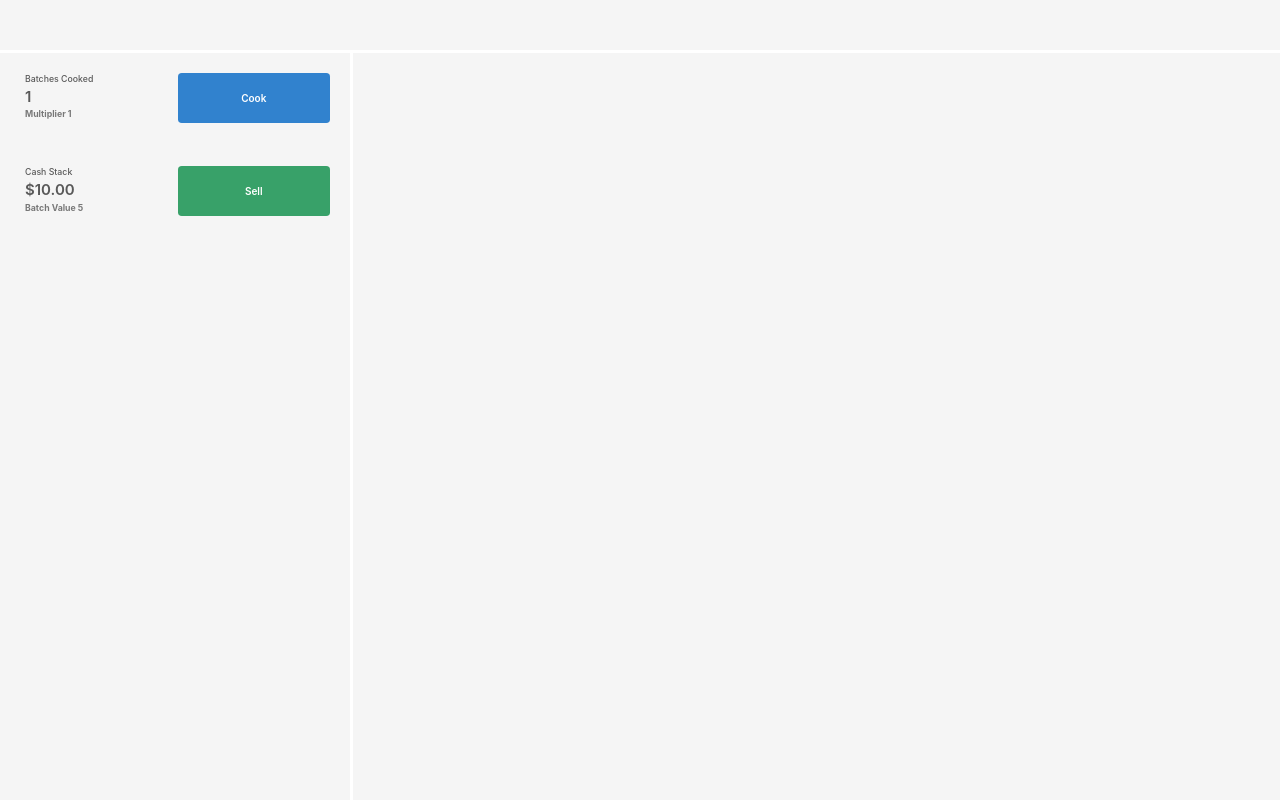
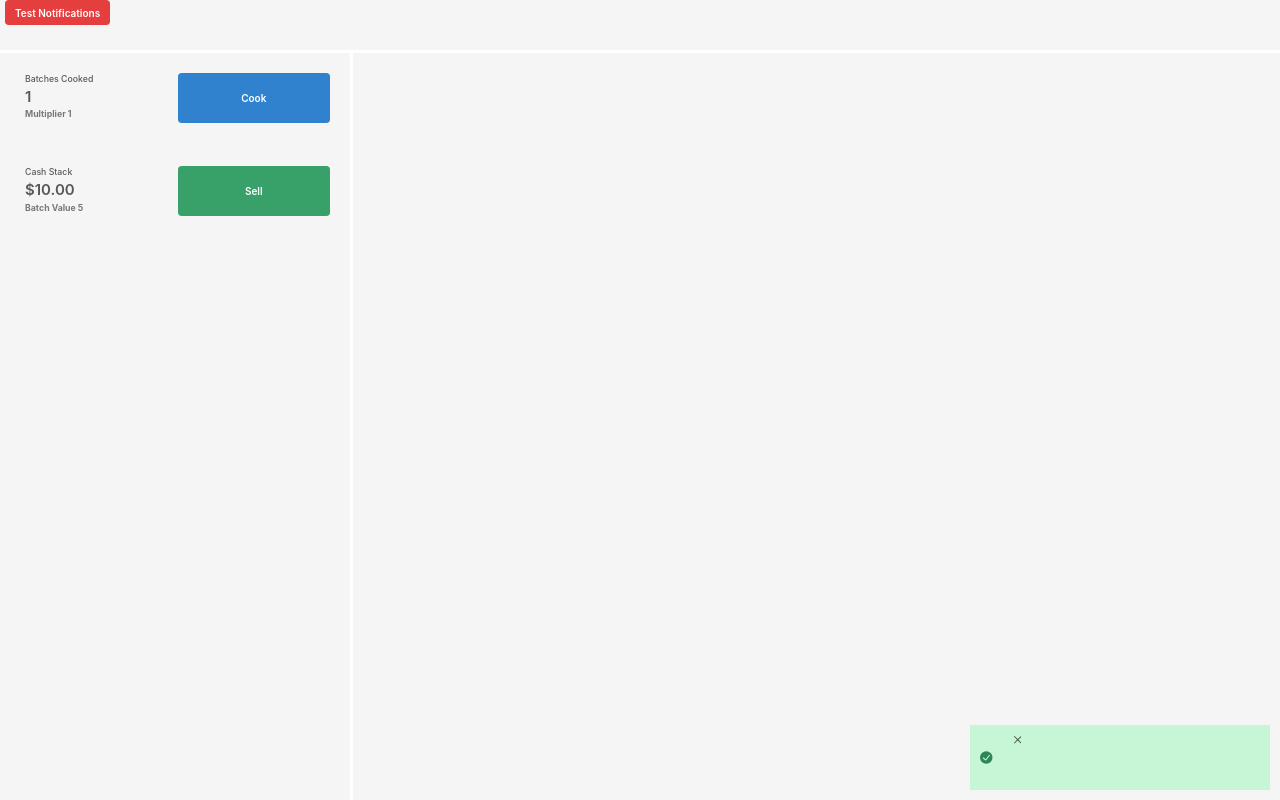
Before and after one commit to heyitsmeharv/clicking-bad, a React (Create React App) app: page / in a window 1280 px wide. Built offline with nearby package versions, Linux system fonts and the light colour scheme.

Commit message:
notifications

```diff
--- a/src/App.js
+++ b/src/App.js
@@ -1,17 +1,44 @@
 import React, { useState, useEffect } from "react";
+import { motion, AnimatePresence } from "framer-motion";
+
+// utils
+import { add, remove } from "./utils/array-utils";
 
 // components
-import { Button, Box, Flex, Grid, GridItem, Spacer, Stat, StatLabel, StatNumber, StatHelpText, Text } from '@chakra-ui/react'
+import {
+  Alert,
+  AlertIcon,
+  AlertTitle,
+  AlertDescription,
+  Button,
+  Box,
+  CloseButton,
+  Flex,
+  Grid,
+  GridItem,
+  IconButton,
+  Spacer,
+  Stat,
+  StatLabel,
+  StatNumber,
+  StatHelpText,
+  Text
+} from '@chakra-ui/react'
 
 // images
 import meth from "./resources/images/crystal-meth.png"
 import cash from "./resources/images/cash.png";
+
+// icons
+import { CloseIcon, AddIcon, WarningIcon } from '@chakra-ui/icons'
 
 function App() {
   const [batches, setBatches] = useState(0);
   const [balance, setBalance] = useState(0);
   const [clickValue, setClickValue] = useState(1);
   const [batchValue, setBatchValue] = useState(5);
+  // error, success, warning, and info
+  const [notifications, setNotifications] = useState([{ index: 0, title: '', message: '', status: 'success' }]);
 
   // increment the count based on click value
   // every second
@@ -85,6 +112,9 @@ function App() {
       fontWeight='bold'
     >
       <GridItem pl='2' bg='#F5F5F5' area={'header'}>
+        <Button colorScheme='red' onClick={() => setNotifications(add(notifications, 'eeibge', 'wdw', 'success'))}>
+          Test Notifications
+        </Button>
       </GridItem>
       <GridItem pl='2' bg='#F5F5F5' area={'sidebar'}>
         <Flex direction="column">
@@ -120,6 +150,55 @@ function App() {
       <GridItem pl='2' bg='#F5F5F5' area={'main'}>
 
       </GridItem>
+      <ul
+        style={{
+          position: 'fixed',
+          bottom: '0',
+          right: '0',
+          top: '0',
+          display: 'flex',
+          flexDirection: 'column',
+          listStyle: 'none',
+          justifyContent: 'flex-end'
+        }}
+      >
+        <AnimatePresence initial={false}>
+          {notifications.map((notification, index) => (
+            <motion.li
+              key={index}
+              positionTransition
+              initial={{ opacity: 0, y: 50, scale: 0.3 }}
+              animate={{ opacity: 1, y: 0, scale: 1 }}
+              exit={{ opacity: 0, scale: 0.5, transition: { duration: 0.2 } }}
+              style={{
+                width: '300px',
+                background: 'white',
+                margin: '10px',
+                flex: '0 0 65px',
+                position: 'relative',
+                borderRadius: '10px'
+              }}
+            >
+              <Alert h="100%" status={notification.status}>
+                <AlertIcon />
+                <Box>
+                  <AlertTitle>{notification.title}</AlertTitle>
+                  <AlertDescription>
+                    {notification.message}
+                  </AlertDescription>
+                </Box>
+                <CloseButton
+                  alignSelf='flex-start'
+                  position='relative'
+                  right={-1}
+                  top={-1}
+                  onClick={() => setNotifications(remove(notifications, index))}
+                />
+              </Alert>
+            </motion.li>
+          ))}
+        </AnimatePresence>
+      </ul>
     </Grid >
   );
 }
--- /dev/null
+++ b/src/utils/array-utils.js
@@ -0,0 +1,18 @@
+export const remove = (arr, item) => {
+  const newArr = [...arr];
+  newArr.splice(newArr.findIndex(i => i === item), 1);
+  return newArr;
+};
+
+let newIndex = 0;
+export const add = (arr, title, message, status) => {
+  newIndex++;
+  const newObj = {
+    index: arr.index = newIndex++,
+    title,
+    message,
+    status,
+  }
+  arr.push(newObj);
+  return arr;
+};
```
